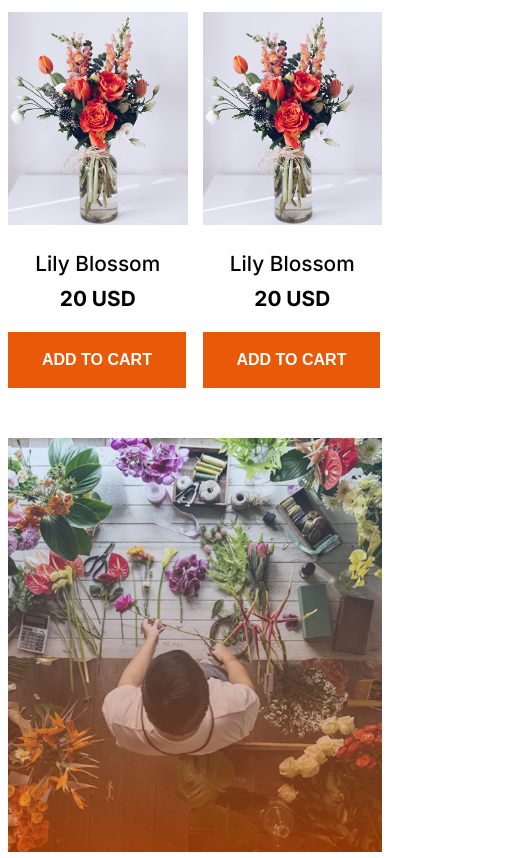
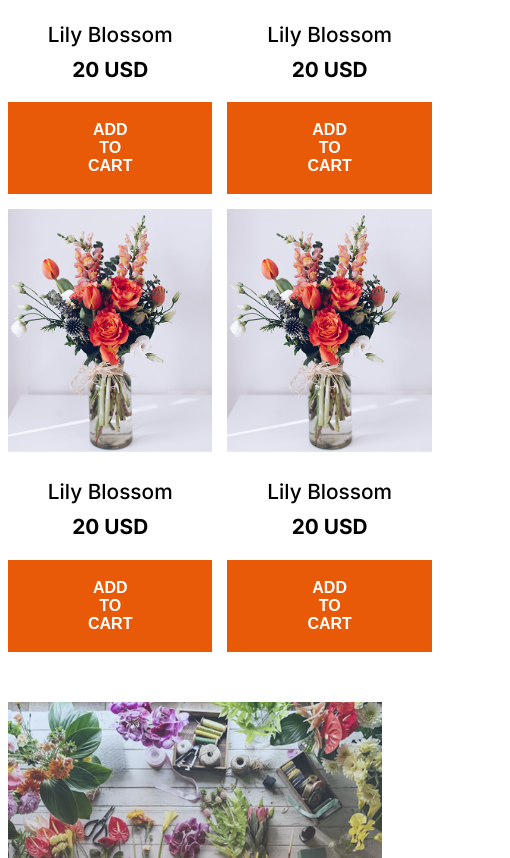
Before and after one commit to sakibmia99/Assignment-02, a plain HTML site: page index.html in a window 390 px wide. Shown: the part 2229-3087 px from the top of the page, 510 px wide, since content can reach past the window. Drawn offline with Linux system fonts and the light colour scheme.

Commit message:
add btn padding delet

```diff
--- a/styles/styles.css
+++ b/styles/styles.css
@@ -390,9 +390,6 @@
     width: 100%;
   }
 
-  .btn {
-    padding: 19px 34px;
-  }
 
   /* Plants-Lover-section responsive */
 
@@ -417,8 +414,8 @@
     justify-content: center;
   }
 
-  .Plants-Lover-img {
-    display: block;
+  .aspesal-imgs {
+    display: none;
   }
 
   .boro-img {
```
